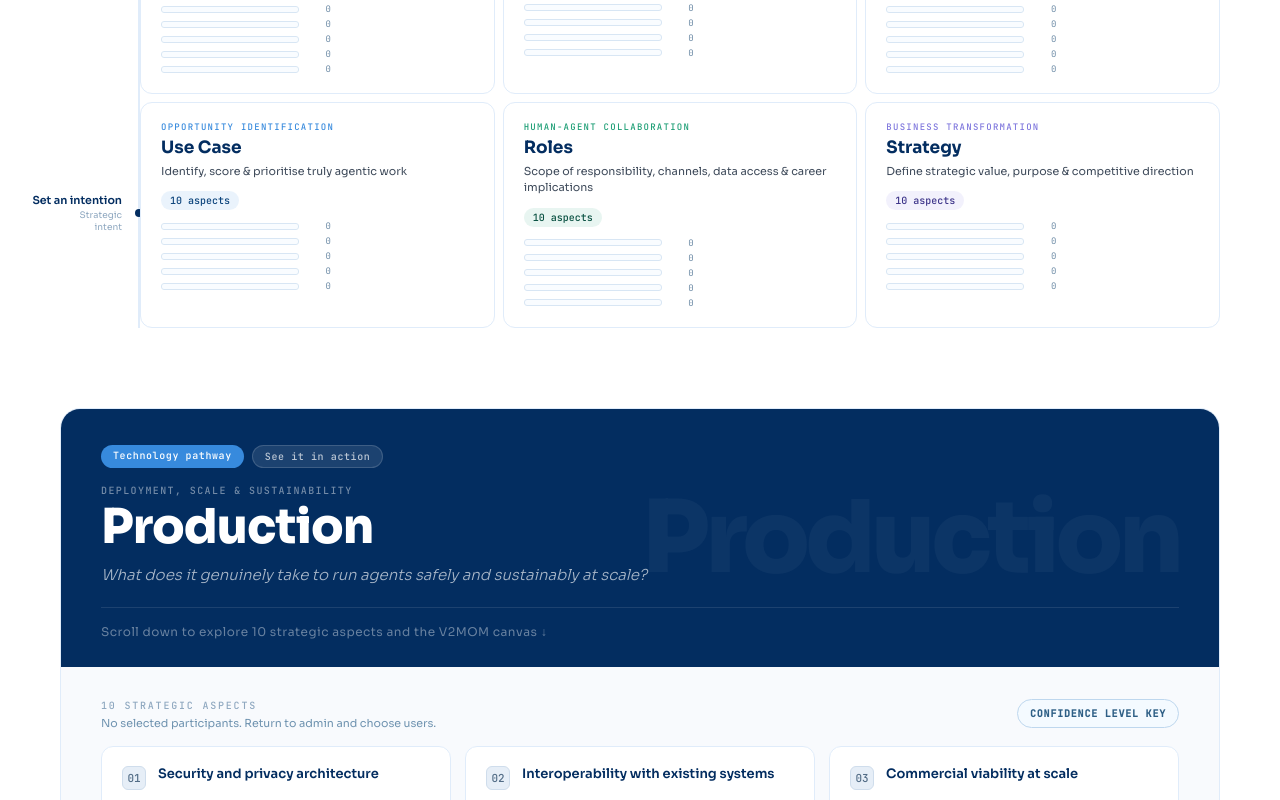
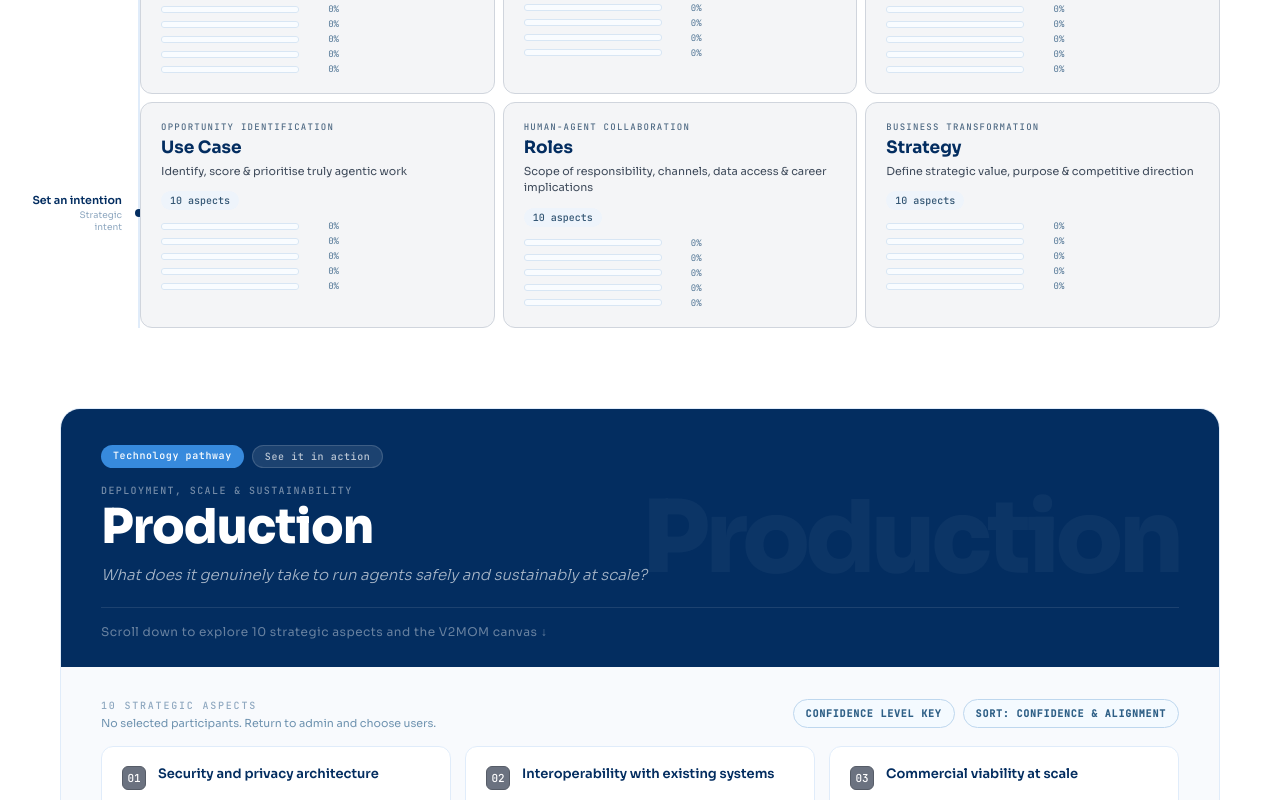
Before and after one commit to jtauber-sf/ai-adoption-workshop, a website: page my-conversations-aggregate.html in a window 1280 px wide. Shown: the part 1560-2360 px from the top of the page. Drawn offline with Linux system fonts and the light colour scheme.

Commit message:
Enhance admin cohort management and test-user operations; align aggregate page ordering, coloring, and percentage presentation for consistent confidence/alignment UX.

```diff
--- a/my-conversations-aggregate.html
+++ b/my-conversations-aggregate.html
@@ -365,10 +365,8 @@ body {
   position: absolute; top: 0; left: 0; right: 0;
   height: 3px; border-radius: 12px 12px 0 0;
   opacity: 0; transition: opacity 0.2s;
-}
-.box.tech::before   { background: var(--tech-mid); }
-.box.people::before { background: var(--people-mid); }
-.box.exec::before   { background: var(--exec-mid); }
+  background: #CFDEEE;
+}
 
 .box:hover { transform: translateY(-3px); box-shadow: 0 12px 32px rgba(1,118,211,0.12); }
 .box:hover::before { opacity: 1; }
@@ -376,24 +374,31 @@ body {
 .box.active {
   border-width: 2px;
   transform: translateY(-3px);
-  box-shadow: 0 16px 40px rgba(1,118,211,0.16);
+  box-shadow: 0 16px 40px rgba(1,118,211,0.12);
 }
 .box.active::before { opacity: 1; }
-.box.tech.active   { border-color: var(--tech-mid);   background: var(--tech-bg); }
-.box.people.active { border-color: var(--people-mid); background: var(--people-bg); }
-.box.exec.active   { border-color: var(--exec-mid);   background: var(--exec-bg); }
 
 .box.dimmed { opacity: 0.25; transform: none; box-shadow: none; pointer-events: none; }
+
+/* Dominant aggregate confidence tint for matrix topic boxes */
+.box.dom-green:not(.active) { background: #EDF8F1; border-color: #B8DFC4; }
+.box.dom-amber:not(.active) { background: #FFF5EB; border-color: #F3C8A0; }
+.box.dom-red:not(.active)   { background: #FFF0F2; border-color: #E9B4BD; }
+.box.dom-na:not(.active)    { background: #F4F5F7; border-color: #D0D5DD; }
+
+/* Selected state = stronger saturation of dominant confidence color */
+.box.dom-green.active { background: #CDEFD8; border-color: #2E844A; box-shadow: 0 16px 40px rgba(46,132,74,0.18); }
+.box.dom-amber.active { background: #FFE2C7; border-color: #E45B00; box-shadow: 0 16px 40px rgba(228,91,0,0.18); }
+.box.dom-red.active   { background: #FFD6DC; border-color: #BA0517; box-shadow: 0 16px 40px rgba(186,5,23,0.18); }
+.box.dom-na.active    { background: #DEE1E6; border-color: #6B7280; box-shadow: 0 16px 40px rgba(107,114,128,0.18); }
 
 .box-topic {
   font-family: 'JetBrains Mono', monospace;
   font-size: 9px; font-weight: 500;
   letter-spacing: 0.14em; text-transform: uppercase;
   margin-bottom: 6px;
-}
-.box.tech   .box-topic { color: var(--tech-mid); }
-.box.people .box-topic { color: var(--people-mid); }
-.box.exec   .box-topic { color: var(--exec-mid); }
+  color: #4F6A84;
+}
 
 .box-name {
   font-size: 17px; font-weight: 700;
@@ -412,10 +417,9 @@ body {
   font-family: 'JetBrains Mono', monospace;
   font-size: 10px; font-weight: 500;
   padding: 3px 9px; border-radius: 10px;
-}
-.box.tech   .box-count { background: rgba(55,138,221,0.1); color: var(--tech-dark); }
-.box.people .box-count { background: rgba(29,158,117,0.1); color: var(--people-dark); }
-.box.exec   .box-count { background: rgba(127,119,221,0.1); color: var(--exec-dark); }
+  background: #EEF4FB;
+  color: #325573;
+}
 
 .box-status-strip {
   margin-top: 10px;
@@ -461,6 +465,11 @@ body {
   font-size: 9px;
   color: #6C8AA5;
   text-align: right;
+}
+
+.status-count.is-percent {
+  min-width: 34px;
+  color: #4E7393;
 }
 
 /* ══════════════ DETAIL PANEL ══════════════ */
@@ -761,6 +770,13 @@ body {
   display: grid;
   justify-items: end;
   gap: 8px;
+}
+
+.confidence-tools {
+  display: flex;
+  gap: 8px;
+  flex-wrap: wrap;
+  justify-content: flex-end;
 }
 
 .detail-body-label {
@@ -1259,7 +1275,10 @@ footer strong { color: var(--sky); }
           <div class="aspects-mode-hint" id="aspectsModeHint">Click any aspect card to enter edit mode.</div>
         </div>
         <div class="confidence-legend-wrap">
-          <button type="button" class="confidence-legend-toggle" aria-expanded="false" aria-controls="confidence-legend" onclick="toggleConfidenceLegend(this)">Confidence Level Key</button>
+          <div class="confidence-tools">
+            <button type="button" class="confidence-legend-toggle" aria-expanded="false" aria-controls="confidence-legend" onclick="toggleConfidenceLegend(this)">Confidence Level Key</button>
+            <button type="button" class="confidence-legend-toggle" id="aspectSortToggle" onclick="toggleAspectSort()">Sort: Confidence &amp; Alignment</button>
+          </div>
           <div class="confidence-legend" id="confidence-legend">
             <div class="confidence-legend-title">Confidence Level Key</div>
             <ul>
@@ -1541,6 +1560,7 @@ let selectedKey = null;
 let activeFilter = 'all';
 const AGG_STATE = {};
 let selectedEmails = [];
+let aspectSortMode = 'confidence';
 
 async function apiRequest(url, options = {}) {
   const response = await fetch(url, options);
@@ -1569,18 +1589,21 @@ function normalizeCounts(counts) {
   return out;
 }
 
-function buildStatusStack(counts, totalParticipants) {
+function buildStatusStack(counts, totalParticipants, options = {}) {
+  const labelMode = options.labelMode || 'count';
   const safeTotal = Math.max(1, totalParticipants);
   const c = normalizeCounts(counts);
   const rows = LEVEL_ORDER.map((level) => {
     const value = Math.max(0, c[level] || 0);
     const pct = Math.max(0, Math.min(100, (value / safeTotal) * 100));
+    const label = labelMode === 'percent' ? `${Math.round(pct)}%` : String(value);
+    const countClass = labelMode === 'percent' ? 'status-count is-percent' : 'status-count';
     return `
       <div class="status-row" title="${level.toUpperCase()}: ${value}/${safeTotal}">
         <div class="status-track">
           <div class="status-fill ${level}" style="width:${pct}%"></div>
         </div>
-        <div class="status-count">${value}</div>
+        <div class="${countClass}">${label}</div>
       </div>
     `;
   }).join('');
@@ -1589,9 +1612,83 @@ function buildStatusStack(counts, totalParticipants) {
 
 function dominantLevel(counts) {
   const c = normalizeCounts(counts);
-  const ranking = ['green', 'amber', 'red', 'na', 'unset'];
-  return ranking.reduce((best, level) => (c[level] > c[best] ? level : best), 'unset');
-}
+  const nonUnsetOrder = ['green', 'amber', 'red', 'na'];
+  const nonUnsetMax = Math.max(...nonUnsetOrder.map((level) => c[level]));
+
+  if (nonUnsetMax <= 0 && c.unset <= 0) return 'unset';
+
+  // Prefer a real confidence state when tied with unset.
+  if (nonUnsetMax >= c.unset) {
+    return nonUnsetOrder.find((level) => c[level] === nonUnsetMax) || 'unset';
+  }
+
+  return 'unset';
+}
+
+function confidenceSortRank(level) {
+  const order = { green: 0, amber: 1, red: 2, na: 3, unset: 4 };
+  return order[level] ?? 99;
+}
+
+function dominantConfidenceLevel(counts) {
+  const c = normalizeCounts(counts);
+  const order = ['green', 'amber', 'red', 'na'];
+  const max = Math.max(...order.map((level) => c[level]));
+  if (max <= 0) return 'unset';
+  return order.find((level) => c[level] === max) || 'unset';
+}
+
+function topConfidenceLevels(counts) {
+  const c = normalizeCounts(counts);
+  const order = ['green', 'amber', 'red', 'na'];
+  const max = Math.max(...order.map((level) => c[level]));
+  if (max <= 0) return ['unset'];
+  return order.filter((level) => c[level] === max);
+}
+
+function maxConfidenceCount(counts) {
+  const c = normalizeCounts(counts);
+  return Math.max(c.green, c.amber, c.red, c.na);
+}
+
+function confidenceReadinessScore(counts) {
+  const c = normalizeCounts(counts);
+  return (2 * c.green) + (1 * c.amber) - (2 * c.red);
+}
+
+function readinessBand(counts) {
+  const c = normalizeCounts(counts);
+  const maxConfidence = Math.max(c.green, c.amber, c.red);
+  if (c.na > maxConfidence) return 'na';
+
+  const confidenceResponses = c.green + c.amber + c.red;
+  if (confidenceResponses <= 0) return 'na';
+
+  const normalizedScore = confidenceReadinessScore(c) / confidenceResponses;
+  if (normalizedScore >= 0.75) return 'green';
+  if (normalizedScore >= 0.0) return 'amber';
+  return 'red';
+}
+
+function updateAspectSortToggleLabel() {
+  const btn = document.getElementById('aspectSortToggle');
+  if (!btn) return;
+  btn.textContent = aspectSortMode === 'number' ? 'Sort: Number' : 'Sort: Confidence & Alignment';
+}
+
+function toggleAspectSort() {
+  aspectSortMode = aspectSortMode === 'number' ? 'confidence' : 'number';
+  updateAspectSortToggleLabel();
+  if (selectedKey) renderAspects();
+}
+
+const DOM_BORDER = {
+  green: '#2E844A',
+  amber: '#E45B00',
+  red: '#BA0517',
+  na: '#6B7280',
+  unset: '#9CB7D2',
+};
 
 function summarizeBox(boxKey) {
   const summary = { green: 0, amber: 0, red: 0, na: 0, unset: 0 };
@@ -1665,6 +1762,11 @@ function renderMatrixStatusBars() {
     const key = el.dataset.key;
     if (!key || !BOXES[key]) return;
     const counts = summarizeBox(key);
+    const band = readinessBand(counts);
+    el.classList.remove('dom-green', 'dom-amber', 'dom-red', 'dom-na');
+    if (band !== 'unset') {
+      el.classList.add(`dom-${band}`);
+    }
     let strip = el.querySelector('.box-status-strip');
     if (!strip) {
       strip = document.createElement('div');
@@ -1673,13 +1775,14 @@ function renderMatrixStatusBars() {
     }
     const participantCount = Math.max(1, selectedEmails.length || 1);
     const totalResponsesInBox = participantCount * Math.max(1, (BOXES[key]?.aspects || []).length);
-    strip.innerHTML = buildStatusStack(counts, totalResponsesInBox);
-    strip.title = `High: ${counts.green}, Medium: ${counts.amber}, Low: ${counts.red}, Not Applicable: ${counts.na}, Unset: ${counts.unset}`;
+    strip.innerHTML = buildStatusStack(counts, totalResponsesInBox, { labelMode: 'percent' });
+    strip.title = `High: ${counts.green}, Medium: ${counts.amber}, Low: ${counts.red}, Not Applicable: ${counts.na}, Unset: ${counts.unset}, Readiness: ${band.toUpperCase()}`;
   });
 }
 
 // ── Select box ──
-function selectBox(key) {
+function selectBox(key, options = {}) {
+  const shouldScrollToDetail = options.scrollToDetail !== false;
   selectedKey = key;
 
   document.querySelectorAll('.box').forEach(el => {
@@ -1692,7 +1795,9 @@ function selectBox(key) {
 
   const ds = document.getElementById('detailSection');
   ds.classList.add('visible');
-  setTimeout(() => ds.scrollIntoView({ behavior: 'smooth', block: 'start' }), 50);
+  if (shouldScrollToDetail) {
+    setTimeout(() => ds.scrollIntoView({ behavior: 'smooth', block: 'start' }), 50);
+  }
 }
 
 // ── Render detail ──
@@ -1718,24 +1823,56 @@ function renderAspects() {
   const d = BOXES[selectedKey];
   const grid = document.getElementById('aspectsGrid');
   grid.innerHTML = '';
+  updateAspectSortToggleLabel();
   const modeHint = document.getElementById('aspectsModeHint');
   if (modeHint) {
-    modeHint.textContent = selectedEmails.length
-      ? `Aggregate view for ${selectedEmails.length} selected participant(s).`
-      : 'No selected participants. Return to admin and choose users.';
+    if (!selectedEmails.length) {
+      modeHint.textContent = 'No selected participants. Return to admin and choose users.';
+    } else {
+      modeHint.textContent = `Aggregate view for ${selectedEmails.length} selected participant(s). Number colors reflect confidence & alignment readiness bands.`;
+    }
   }
 
-  d.aspects.forEach((a, i) => {
-    const counts = ensureAggregateState(selectedKey, i);
+  const aspectItems = d.aspects.map((a, i) => ({ a, i, counts: ensureAggregateState(selectedKey, i) }));
+  if (aspectSortMode === 'confidence') {
+    aspectItems.sort((x, y) => {
+      const sx = confidenceReadinessScore(x.counts);
+      const sy = confidenceReadinessScore(y.counts);
+      if (sy !== sx) return sy - sx;
+
+      const cx = normalizeCounts(x.counts);
+      const cy = normalizeCounts(y.counts);
+
+      // Prefer fewer low-confidence votes.
+      if (cx.red !== cy.red) return cx.red - cy.red;
+      // Then prefer more medium-confidence votes.
+      if (cy.amber !== cx.amber) return cy.amber - cx.amber;
+      // Then prefer stronger high-confidence support.
+      if (cy.green !== cx.green) return cy.green - cx.green;
+      // Then prefer lower N/A.
+      if (cx.na !== cy.na) return cx.na - cy.na;
+
+      // Then prefer more total answered (confidence + N/A).
+      const answeredX = cx.green + cx.amber + cx.red + cx.na;
+      const answeredY = cy.green + cy.amber + cy.red + cy.na;
+      if (answeredY !== answeredX) return answeredY - answeredX;
+
+      // Final deterministic tie-breaker.
+      return x.i - y.i;
+    });
+  }
+
+  aspectItems.forEach(({ a, i, counts }) => {
     const card = document.createElement('div');
     card.className = 'aspect-card';
     card.style.animationDelay = (i * 0.04) + 's';
-    const numberStateClass = `is-${dominantLevel(counts)}`;
+    const numberBand = readinessBand(counts);
+    const numberStateClass = `is-${numberBand}`;
     const stackHtml = buildStatusStack(counts, Math.max(1, selectedEmails.length || 1));
     card.innerHTML = `
       <div class="aspect-header">
         <div class="aspect-num-wrap">
-          <div class="aspect-num ${numberStateClass}" title="${dominantLevel(counts).toUpperCase()}">${String(i+1).padStart(2,'0')}</div>
+          <div class="aspect-num ${numberStateClass}" title="${numberBand.toUpperCase()}">${String(i+1).padStart(2,'0')}</div>
           <div class="aspect-meta"></div>
         </div>
         <div class="aspect-title">${a.title}</div>
@@ -1851,7 +1988,7 @@ buildAllGrid();
 loadAggregateData()
   .then(() => {
     renderMatrixStatusBars();
-    if (ORDER[0]) selectBox(ORDER[0]);
+    if (ORDER[0]) selectBox(ORDER[0], { scrollToDetail: false });
   })
   .catch((error) => {
     const hint = document.getElementById('aspectsModeHint');
```
Also changed, not shown: README.md.
